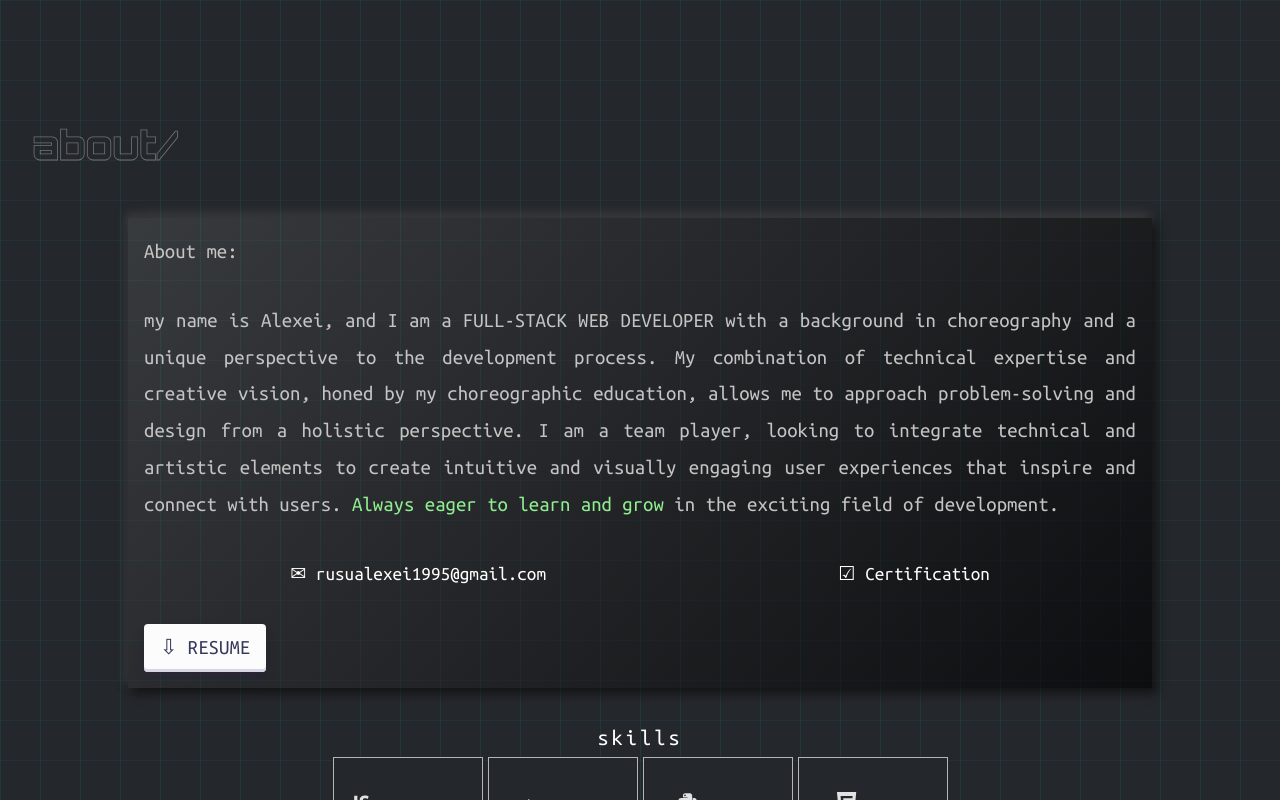
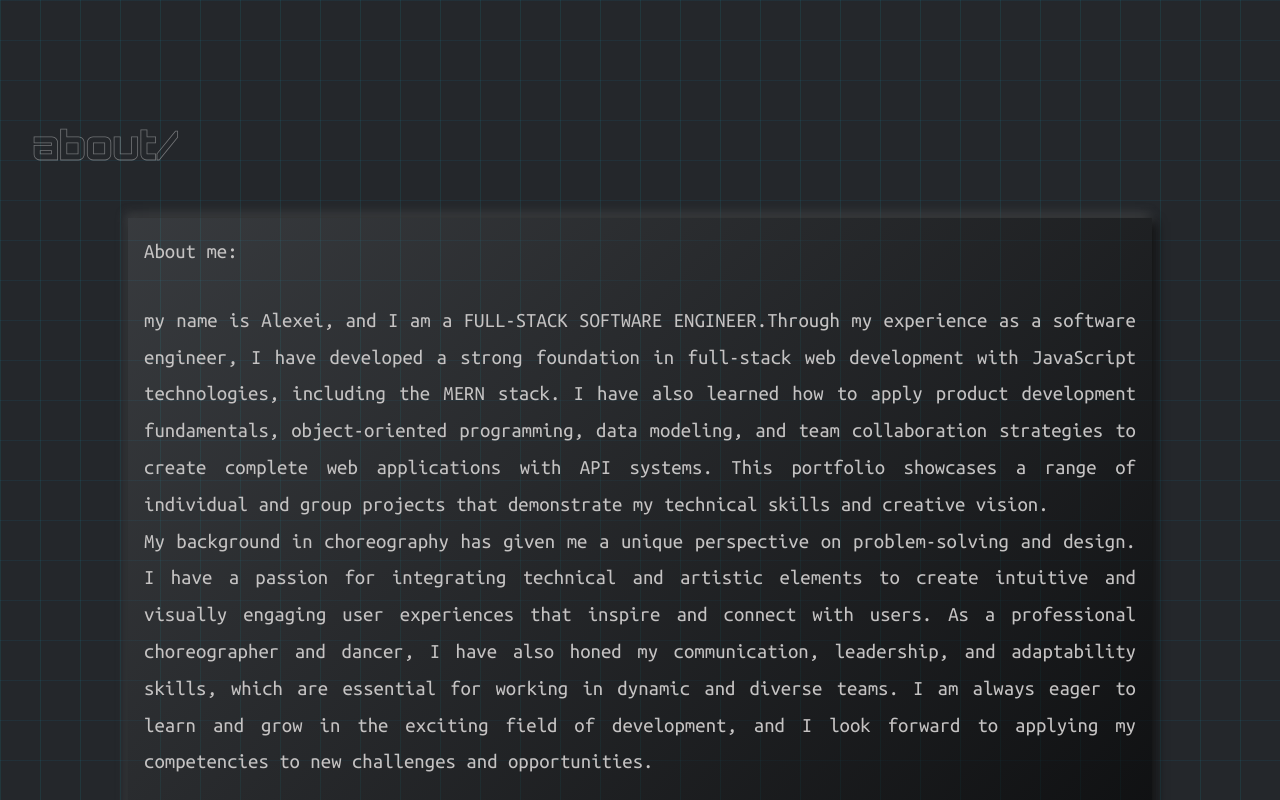
Before and after one commit to Alex-dev7/ar_portfolio, a React (Vite) app: page / in a window 1280 px wide. Shown: the part 680-1480 px from the top of the page. Built offline with nearby package versions, Linux system fonts and the light colour scheme; a web font is replaced by a local one.

Commit message:
changed bio section

```diff
--- a/src/components/Bio/Bio.jsx
+++ b/src/components/Bio/Bio.jsx
@@ -16,7 +16,12 @@ function Bio(props){
             <div className="text-wrapper">
 
                 <p>About me:</p>
-                <p>my name is Alexei, and I am a <span id="accent" style={{fontWeight: "bolder", textTransform:"uppercase"}}>full-stack web developer</span> with a background in choreography and a <span style={{fontWeight: "bolder"}}>unique perspective</span> to the development process. My combination of technical expertise and <span style={{fontWeight: "bolder"}}>creative vision</span>, honed by my choreographic education, allows me to approach problem-solving and design from a holistic perspective.  I am a team player, looking to integrate technical and artistic elements to create intuitive and visually engaging user experiences that inspire and connect with users. <span style={{color:"lightgreen"}}>Always eager to learn and grow</span> in the exciting field of development.</p>
+                {/* <p>my name is Alexei, and I am a <span id="accent" style={{fontWeight: "bolder", textTransform:"uppercase"}}>full-stack web developer</span> with a background in choreography and a <span style={{fontWeight: "bolder"}}>unique perspective</span> to the development process. My combination of technical expertise and <span style={{fontWeight: "bolder"}}>creative vision</span>, honed by my choreographic education, allows me to approach problem-solving and design from a holistic perspective.  I am a team player, looking to integrate technical and artistic elements to create intuitive and visually engaging user experiences that inspire and connect with users. <span style={{color:"lightgreen"}}>Always eager to learn and grow</span> in the exciting field of development.</p>  */}
+                {/* fgfgf */}
+                <p>my name is Alexei, and I am a <span id="accent" style={{}}>FULL-STACK SOFTWARE ENGINEER.</span>
+                Through my experience as a software engineer, I have developed a strong foundation in full-stack web development with JavaScript technologies, including the MERN stack. I have also learned how to apply product development fundamentals, object-oriented programming, data modeling, and team collaboration strategies to create complete web applications with API systems. This portfolio showcases a range of individual and group projects that demonstrate my technical skills and creative vision.
+                <br/>
+                My background in choreography has given me a unique perspective on problem-solving and design. I have a passion for integrating technical and artistic elements to create intuitive and visually engaging user experiences that inspire and connect with users. As a professional choreographer and dancer, I have also honed my communication, leadership, and adaptability skills, which are essential for working in dynamic and diverse teams. I am always eager to learn and grow in the exciting field of development, and I look forward to applying my competencies to new challenges and opportunities.</p>
                 <div>
                     <a href="mailto:rusualexei1995@gmail.com">&#9993; rusualexei1995@gmail.com</a>
                     <a  href={certificate} target="_blank" >&#9745; Certification</a>
--- a/src/components/Bio/bio.scss
+++ b/src/components/Bio/bio.scss
@@ -5,6 +5,7 @@
     gap: 3rem;
     min-height: 97vh;
     max-width: 1900px;
+    margin-bottom: 3rem;
     .title-wrapper {
         width: 100%;
         text-align: left;
```
Also changed, not shown: 1 other file (tests, documents, lock files or other folders).
